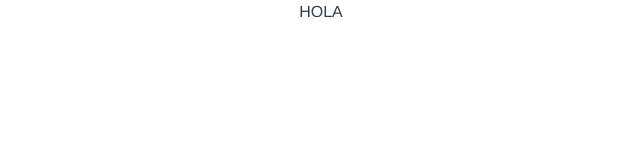
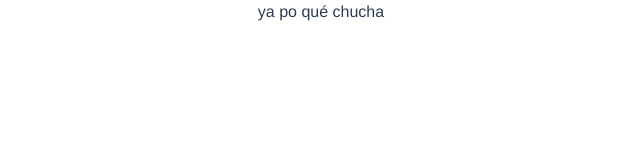
Before and after one commit to elisa-a-v/sueldoprofesvalpo, a Vue app: page / in a window 1280 px wide. Shown: the top 160 px of the page, without its empty margins (319-959 px from the left). Built offline with nearby package versions, Linux system fonts and the light colour scheme.

Commit message:
asidjsifjsadf

```diff
--- a/src/components/Home.vue
+++ b/src/components/Home.vue
@@ -1,6 +1,6 @@
 <template>
   <div>
-    <p>HOLA</p>
+    <p>ya po qué chucha</p>
   </div>
 </template>
 
```
